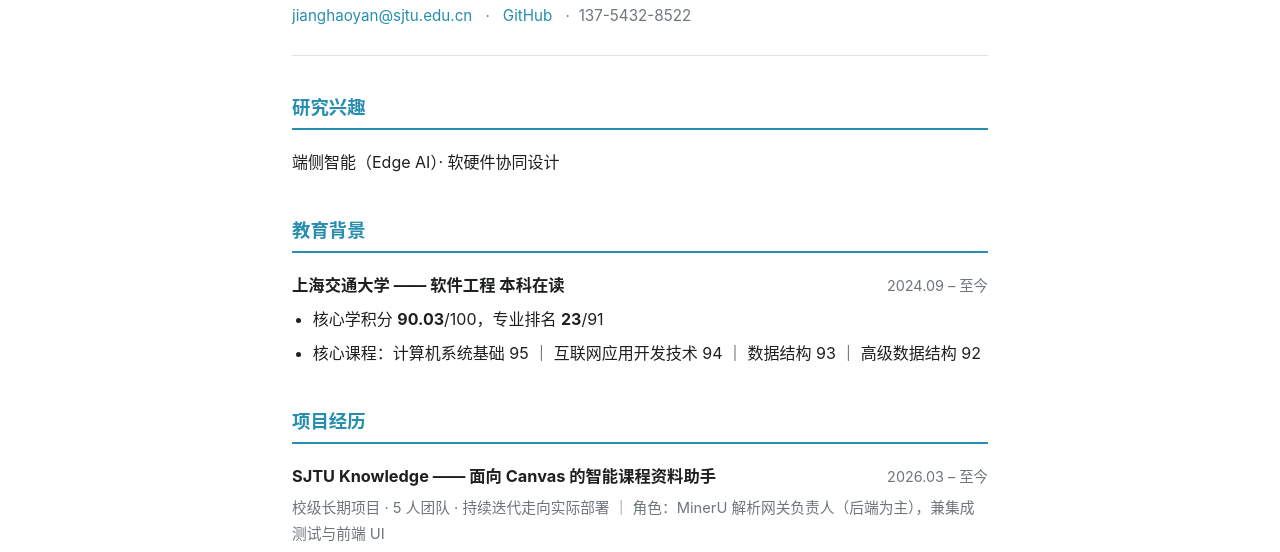
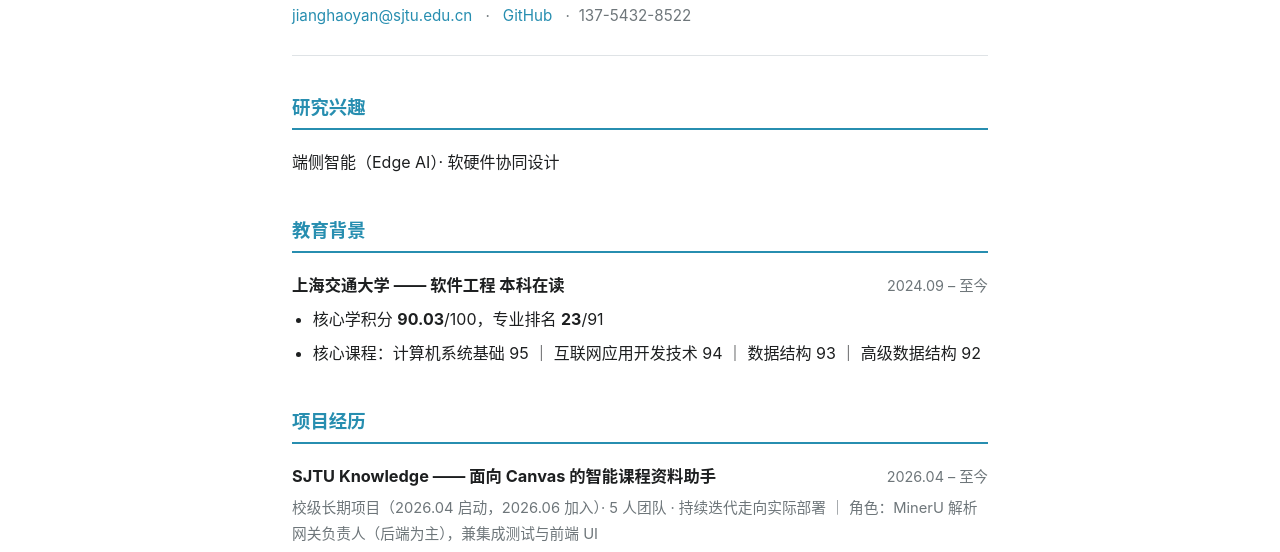
Before and after one commit to HAOYANERIC/HAOYANERIC.github.io, a plain HTML site: page index.html in a window 1280 px wide. Shown: the part 205-757 px from the top of the page. Drawn offline with Linux system fonts and the light colour scheme.

Commit message:
项目时间更正：2026.04 启动，2026.06 加入

```diff
--- a/index.html
+++ b/index.html
@@ -59,8 +59,8 @@
       <h2>项目经历</h2>
 
       <article class="entry">
-        <h3>SJTU Knowledge —— 面向 Canvas 的智能课程资料助手 <span class="date">2026.03 – 至今</span></h3>
-        <p class="meta">校级长期项目 · 5 人团队 · 持续迭代走向实际部署 ｜ 角色：MinerU 解析网关负责人（后端为主），兼集成测试与前端 UI</p>
+        <h3>SJTU Knowledge —— 面向 Canvas 的智能课程资料助手 <span class="date">2026.04 – 至今</span></h3>
+        <p class="meta">校级长期项目（2026.04 启动，2026.06 加入）· 5 人团队 · 持续迭代走向实际部署 ｜ 角色：MinerU 解析网关负责人（后端为主），兼集成测试与前端 UI</p>
         <ul>
           <li>面向校内 Canvas 平台的 RAG 智能问答系统：课程资料自动同步、文档解析、范围检索问答与句子级引用溯源；获校信息化推进办公室认可，作为 Canvas 智能助教迁移目标</li>
           <li>为文档解析引擎 MinerU 开发生产级网关服务（Python 后端 + 管理前端）：API Key 签发/吊销与用量统计，邮箱注册、密码登录与 OIDC 单点登录的多用户体系</li>
```
